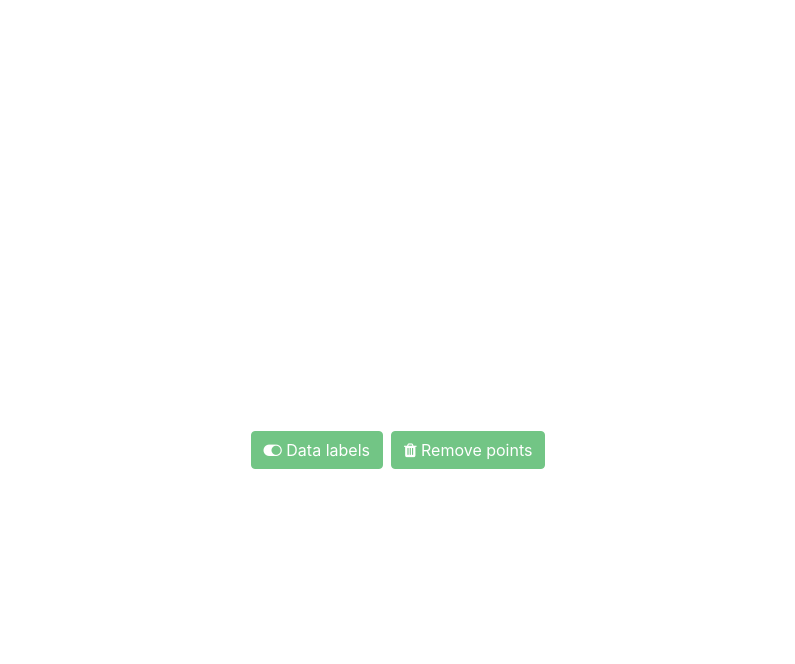
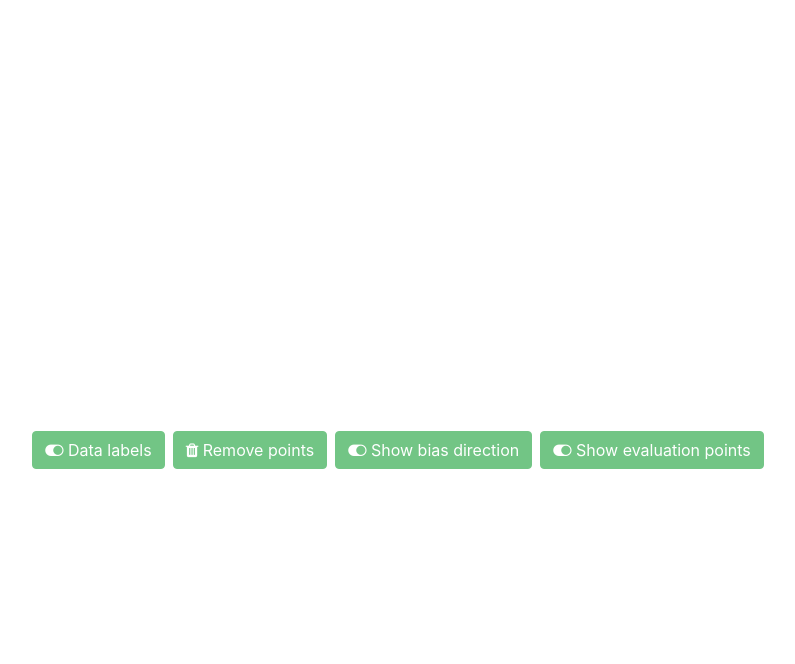
Before and after one commit to tdavislab/visualizing-bias, a Flask app: page / in a window 1280 px wide. Shown: the part 200-864 px from the top of the page, without its empty margins (238-1033 px from the left). Run offline with Flask 2, Linux system fonts and the light colour scheme; data that the repository does not hold is empty; parts of the project's set-up code (start-up, migrations or seed data) failed here and were passed over; some libraries are stand-ins or nearby versions.

Commit message:
Add toggle controls for mean-line and evalwords

```diff
--- a/static/javascript/interface.js
+++ b/static/javascript/interface.js
@@ -6,6 +6,8 @@ let TESTING = true;
 
 // Initialize global variables
 let LABEL_VISIBILITY = true;
+let MEAN_VISIBILITY = true;
+let EVAL_VISIBILITY = true;
 let REMOVE_POINTS = false;
 
 function getRandomInt(min, max) {
@@ -174,6 +176,7 @@ function draw_svg_scatter(parent_svg, response, plotTitle, mean = true, eval = f
         let mean1 = data[data.length - 2];
         let mean2 = data[data.length - 1];
         svg.append('line')
+            .attr('id', 'mean-line')
             .attr('stroke', 'black')
             .attr('stroke-width', 8)
             .attr('stroke-opacity', 0.5)
@@ -264,6 +267,8 @@ $('#seedword-form-submit').click(function (event) {
             // enable toolbar buttons
             d3.select('#toggle-labels-btn').attr('disabled', null);
             d3.select('#remove-points-btn').attr('disabled', null);
+            d3.select('#toggle-mean-btn').attr('disabled', null);
+            d3.select('#toggle-eval-btn').attr('disabled', null);
             if (REMOVE_POINTS === true) {
                 REMOVE_POINTS = false;
                 $('#remove-points-btn').click();
@@ -297,6 +302,28 @@ $('#toggle-labels-btn').click(function (event) {
         d3.select('#toggle-label-icon').attr('class', 'fa fa-toggle-on');
     }
     LABEL_VISIBILITY = !LABEL_VISIBILITY;
+});
+
+$('#toggle-eval-btn').click(function (event) {
+    if (EVAL_VISIBILITY === true) {
+        d3.selectAll('.group-3').attr('hidden', true);
+        d3.select('#toggle-eval-icon').attr('class', 'fa fa-toggle-on fa-rotate-180');
+    } else {
+        d3.selectAll('.group-3').attr('hidden', null);
+        d3.selectAll('#toggle-eval-icon').attr('class', 'fa fa-toggle-on');
+    }
+    EVAL_VISIBILITY = !EVAL_VISIBILITY;
+});
+
+$('#toggle-mean-btn').click(function (event) {
+    if (MEAN_VISIBILITY === true) {
+        d3.selectAll('#mean-line').attr('hidden', true);
+        d3.select('#toggle-mean-icon').attr('class', 'fa fa-toggle-on fa-rotate-180');
+    } else {
+        d3.selectAll('#mean-line').attr('hidden', null);
+        d3.selectAll('#toggle-mean-icon').attr('class', 'fa fa-toggle-on');
+    }
+    MEAN_VISIBILITY = !MEAN_VISIBILITY;
 });
 
 // Functionality for the 'Remove Points' button
--- a/templates/interface.html
+++ b/templates/interface.html
@@ -57,6 +57,16 @@
         <i class="fa fa-trash" aria-hidden="true"></i>
         <span>Remove points</span>
       </button>
+
+      <button id='toggle-mean-btn' class="btn btn-success mr-2" disabled>
+        <i id='toggle-mean-icon' class="fa fa-toggle-on" aria-hidden="true"></i>
+        <span>Show bias direction</span>
+      </button>
+
+      <button id='toggle-eval-btn' class="btn btn-success mr-2" disabled>
+        <i id='toggle-eval-icon' class="fa fa-toggle-on" aria-hidden="true"></i>
+        <span>Show evaluation points</span>
+      </button>
     </div>
   </div>
 </div>
--- a/utils.py
+++ b/utils.py
@@ -17,5 +17,4 @@ def make_projector(method='PCA'):
 def get_weat_score(embedding, seedwords1, seedwords2):
     male_words = {'man', 'male', 'boy', 'brother', 'him', 'his', 'son'}
     female_words = {'woman', 'female', 'girl', 'brother', 'her', 'hers', 'daughter'}
-
     return compute_weat_score(embedding, male_words, female_words, seedwords1, seedwords2)
```
Also changed, not shown: TODO.md (+1 -1 lines), vectors.py (+1 -17 lines).
